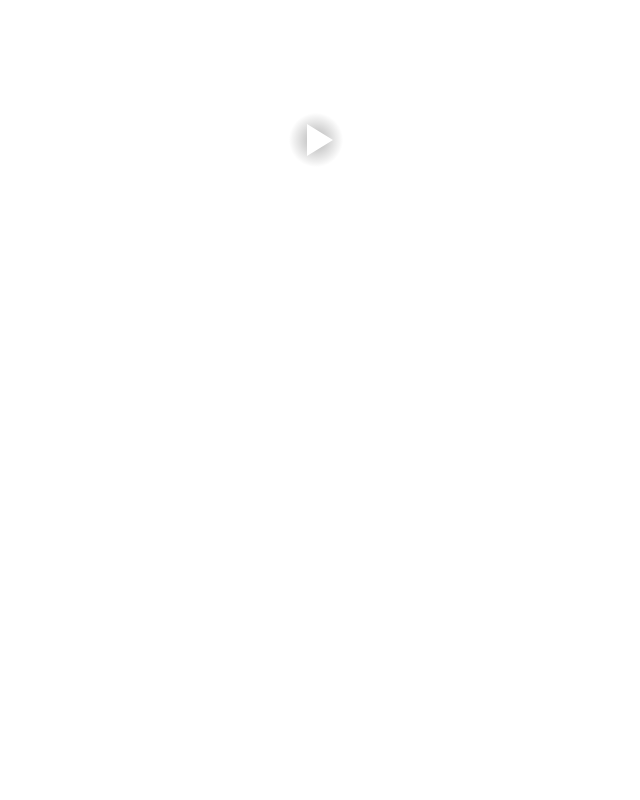
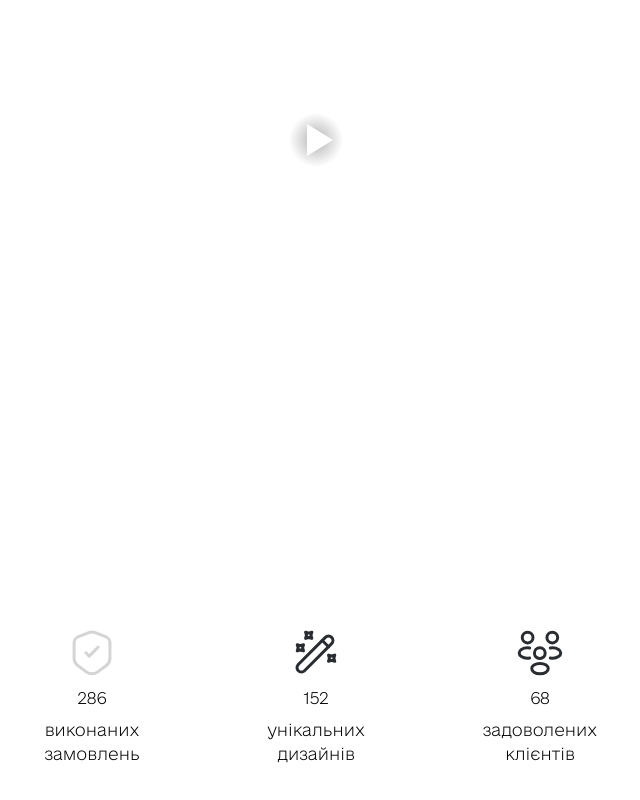
Before and after one commit to s0nyseventeen/sheikhs2, a React (Vite) app: page / in a window 1280 px wide. Shown: the part 902-1702 px from the top of the page, without its empty margins (324-964 px from the left). Before the commit the page ends 1530 px from the top, so only its background shows below. Built offline with nearby package versions, Linux system fonts and the light colour scheme; no server answers; the HTML template or start-up script is replaced by a standard one.

Commit message:
Implement Statistics component in order to show statistics to the user

```diff
--- a/src/App.tsx
+++ b/src/App.tsx
@@ -1,6 +1,7 @@
 import Header from "./components/Header";
 import Hero from "./components/Hero";
 import ResponsivePlayer from "./components/ResponsivePlayer";
+import Statistics from "./components/Statistics";
 
 function App() {
   return (
@@ -15,6 +16,7 @@ function App() {
       <div className="mb-32">
         <ResponsivePlayer />
       </div>
+      <Statistics />
     </>
   );
 }
--- a/src/components/Statistics.tsx
+++ b/src/components/Statistics.tsx
@@ -1,9 +1,29 @@
 import React from "react";
+
+import MagicPen from "./icons/MagicPen";
+import People from "./icons/People";
+import ShieldTick from "./icons/ShieldTick";
 
 interface StatisticsItemProps {
   icon: React.ReactNode;
   number: number;
   text: string;
+}
+
+export default function Statistics() {
+  const stats = [
+    { icon: <ShieldTick />, number: 286, text: "виконаних замовлень" },
+    { icon: <MagicPen />, number: 152, text: "унікальних дизайнів" },
+    { icon: <People />, number: 68, text: "задоволених клієнтів" },
+  ];
+
+  return (
+    <div className="flex justify-center items-center content-around gap-36 mb-28">
+      {stats.map((stat, idx) => (
+        <StatisticsItem key={idx} {...stat} />
+      ))}
+    </div>
+  );
 }
 
 function StatisticsItem({ icon, number, text }: StatisticsItemProps) {
```
